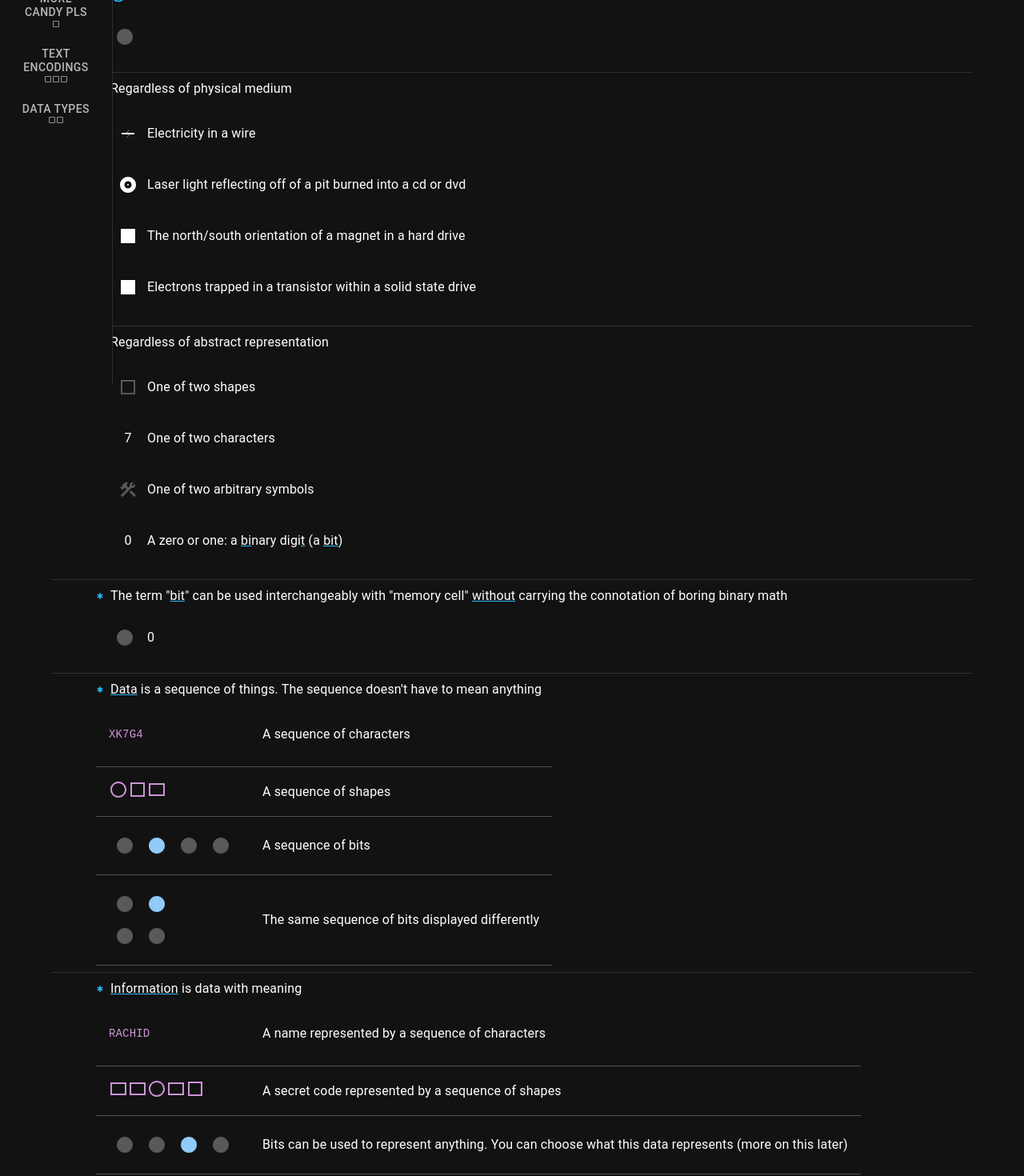
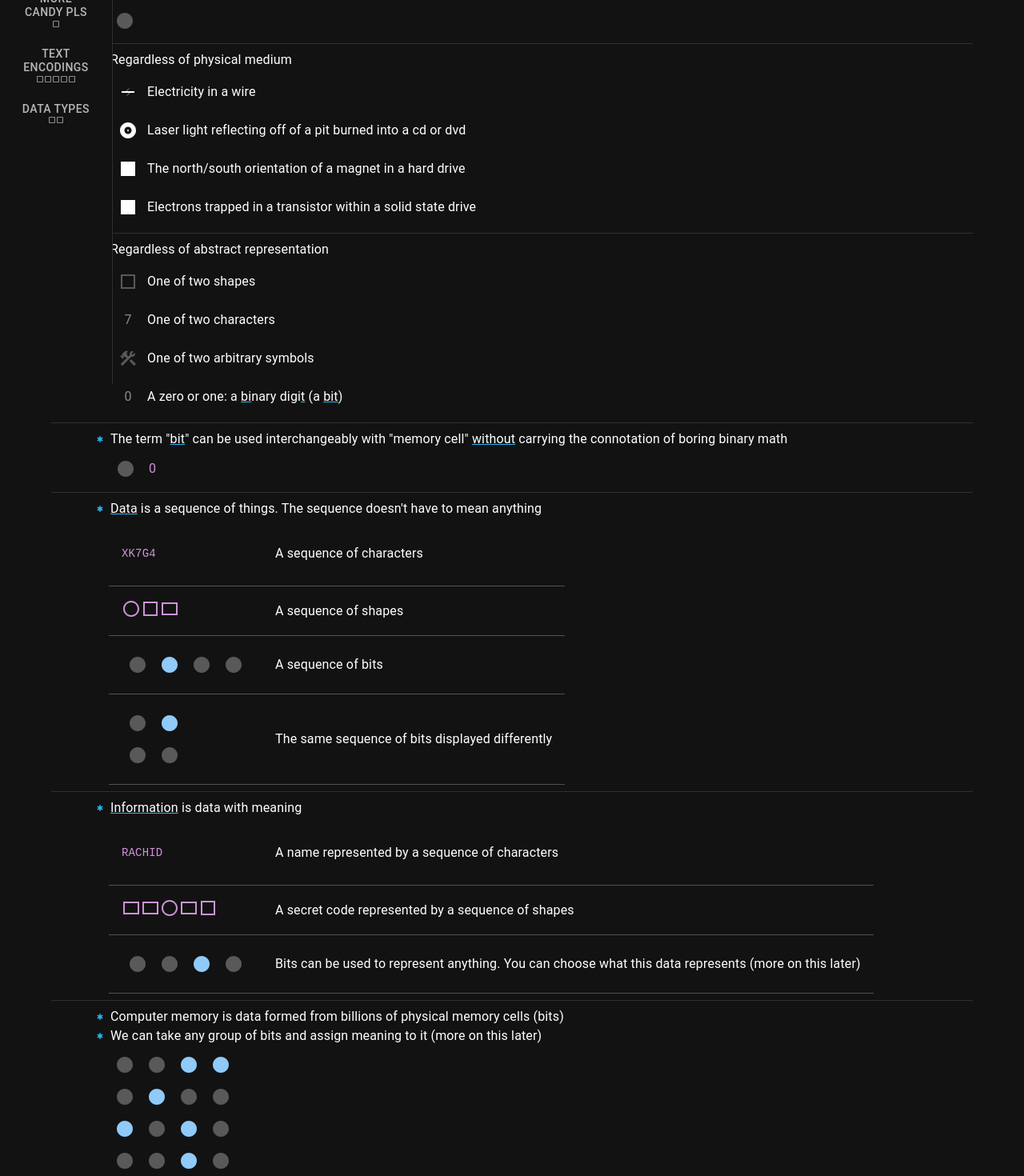
Before and after one commit to rachidlamouri/data-tutorial, a React (Vite) app: page / in a window 1280 px wide. Shown: the part 320-1790 px from the top of the page at 80% size. Built offline with nearby package versions, Linux system fonts and the light colour scheme.

Commit message:
Use NestedInfo component over List

```diff
--- a/src/layout/BulletPoints.tsx
+++ b/src/layout/BulletPoints.tsx
@@ -8,12 +8,16 @@ type BulletPointProps = {
 
 export function BulletPoints({ children }: BulletPointProps) {
   const childrenList = Array.isArray(children) ? children : [children];
-  return childrenList.map((point, index) => {
+  return (
+    <Stack>
+      {childrenList.map((point, index) => {
         return (
           <Stack key={index} direction="row" alignItems="center" gap={1}>
             <Emergency color="info" sx={{ fontSize: 10 }} />
             {point}
           </Stack>
         );
-  });
+      })}
+    </Stack>
+  );
 }
--- /dev/null
+++ b/src/layout/learnable/NestedInfo.tsx
@@ -0,0 +1,10 @@
+import { Stack } from '@mui/material';
+import { PropsWithChildren } from 'react';
+
+export function NestedInfo({ children }: PropsWithChildren) {
+  return (
+    <Stack marginLeft={2} width="fit-content">
+      {children}
+    </Stack>
+  );
+}
--- a/src/memory/Byte.tsx
+++ b/src/memory/Byte.tsx
@@ -237,18 +237,21 @@ export function Byte({
 
 type ByteHeaderProps = {
   readonlyUIntValue?: string;
+  hideUnsignedInt?: boolean;
   showSignedInt?: boolean;
   hideCharacter?: boolean;
 };
 
 export function ByteHeader({
   readonlyUIntValue = 'UInt',
+  hideUnsignedInt,
   showSignedInt,
   hideCharacter,
 }: ByteHeaderProps) {
   return (
     <Byte
       hideBits
+      hideUnsignedInt={hideUnsignedInt}
       showSignedInt={showSignedInt}
       hideCharacter={hideCharacter}
       readonlyUIntValue={readonlyUIntValue}
--- a/src/memory/Register.tsx
+++ b/src/memory/Register.tsx
@@ -12,6 +12,8 @@ type RegisterProps = {
   value?: number;
   initialValue?: number;
   disabled?: boolean;
+  hideCombinations?: boolean;
+  width?: number;
 };
 
 type BitState = {
@@ -34,6 +36,8 @@ export function Register({
   value: controlledValue,
   initialValue: controlledInitialValue,
   disabled,
+  hideCombinations = false,
+  width,
 }: RegisterProps) {
   const theme = useTheme();
   const hideLabels = size !== undefined;
@@ -115,7 +119,7 @@ export function Register({
 
   return (
     <Stack direction="row" alignItems="center" gap={1} width="fit-content">
-      <Stack alignItems="center">
+      <Stack alignItems="center" sx={{ width }}>
         <Stack
           direction="row"
           alignItems="center"
@@ -142,7 +146,10 @@ export function Register({
           })}
         </Stack>
         <Typography color="secondary">
-          {!hideLabels && labels !== undefined && labels[decimalValue]}
+          {!hideLabels &&
+            !hideCombinations &&
+            labels !== undefined &&
+            labels[decimalValue]}
         </Typography>
         {label !== undefined && typeof label === 'string' ? (
           <Typography color="secondary">{label}</Typography>
@@ -150,7 +157,7 @@ export function Register({
           label
         )}
       </Stack>
-      {!hideLabels && (
+      {!hideLabels && !hideCombinations && (
         <Stack>
           {possibleValues.map((nextDecimalValue, index) => {
             const bitList = nextDecimalValue
@@ -184,6 +191,12 @@ export function Register({
           })}
         </Stack>
       )}
+      <Typography color="secondary">
+        {!hideLabels &&
+          hideCombinations &&
+          labels !== undefined &&
+          labels[decimalValue]}
+      </Typography>
     </Stack>
   );
 }
--- a/src/subjects/combinations-subject/CombinationsSubject.tsx
+++ b/src/subjects/combinations-subject/CombinationsSubject.tsx
@@ -14,6 +14,7 @@ import { useEffect, useState } from 'react';
 import { Byte } from '../../memory/Byte';
 import { Underline } from '../../typography/Underline';
 import { InfoText } from '../../typography/InfoText';
+import { NestedInfo } from '../../layout/learnable/NestedInfo';
 
 function Learnable0() {
   const { onLearn, isVisible } = useLearnableContext();
@@ -37,6 +38,7 @@ function Learnable0() {
           A single bit can only represent a tiny piece of information
         </Typography>
       </BulletPoints>
+      <NestedInfo>
         <Table>
           <TableBody>
             <TableRow>
@@ -83,6 +85,7 @@ function Learnable0() {
               </TableCell>
               <TableCell>
                 <Register
+                  width={100}
                   onChange={() => {
                     setStates((previous) => ({
                       ...previous,
@@ -117,6 +120,7 @@ function Learnable0() {
             </TableRow>
           </TableBody>
         </Table>
+      </NestedInfo>
     </>
   );
 }
@@ -143,6 +147,7 @@ function Learnable1() {
           Instead of looking at just one bit, lets look at two bits together
         </Typography>
       </BulletPoints>
+      <NestedInfo>
         <Table>
           <TableBody>
             <TableRow>
@@ -193,6 +198,7 @@ function Learnable1() {
               </TableCell>
               <TableCell>
                 <Register
+                  width={100}
                   onChange={() => {
                     setStates((previous) => ({
                       ...previous,
@@ -231,6 +237,7 @@ function Learnable1() {
             </TableRow>
           </TableBody>
         </Table>
+      </NestedInfo>
     </>
   );
 }
@@ -250,7 +257,9 @@ function Learnable2() {
       <BulletPoints>
         <Typography>Three bits has even moooooore combinations</Typography>
       </BulletPoints>
+      <NestedInfo>
         <Register
+          width={150}
           onChange={() => {
             setInteractCount((previous) => previous + 1);
           }}
@@ -265,6 +274,7 @@ function Learnable2() {
             7: 'Noel',
           }}
         />
+      </NestedInfo>
     </>
   );
 }
@@ -293,6 +303,7 @@ function Learnable3() {
           combinations!
         </Typography>
       </BulletPoints>
+      <NestedInfo>
         <Byte
           hideUnsignedInt
           hideCharacter
@@ -300,6 +311,7 @@ function Learnable3() {
             setInteractCount((previous) => previous + 1);
           }}
         />
+      </NestedInfo>
     </>
   );
 }
@@ -321,12 +333,14 @@ function Learnable4() {
           Four bits is called a <Underline>nibble</Underline> lol
         </Typography>
       </BulletPoints>
+      <NestedInfo>
         <Register
           onChange={() => {
             setInteractCount((previous) => previous + 1);
           }}
           size={4}
         />
+      </NestedInfo>
     </>
   );
 }
--- a/src/subjects/data-subject/DataSubject.tsx
+++ b/src/subjects/data-subject/DataSubject.tsx
@@ -1,4 +1,4 @@
-import { List, ListItem, Stack, Typography } from '@mui/material';
+import { Stack, Typography } from '@mui/material';
 import { useEffect, useState } from 'react';
 import {
   Circle as CircleIcon,
@@ -23,6 +23,8 @@ import { InformationExampleTable } from './InformationExampleTable';
 import { useLearnableContext } from '../../learnable-provider/LearnableProvider';
 import { BulletPoints } from '../../layout/BulletPoints';
 import { Underline } from '../../typography/Underline';
+import { Register } from '../../memory/Register';
+import { NestedInfo } from '../../layout/learnable/NestedInfo';
 
 function Analogy() {
   return (
@@ -76,8 +78,7 @@ function Learnable0() {
           <Typography>The circle below is interactive!</Typography>
         </Stack>
       </BulletPoints>
-      <List>
-        <ListItem>
+      <NestedInfo>
         <MemoryCell
           IconComponent={CircleIcon}
           onChange={(value) => {
@@ -88,8 +89,7 @@ function Learnable0() {
             }
           }}
         />
-        </ListItem>
-      </List>
+      </NestedInfo>
     </>
   );
 }
@@ -114,8 +114,8 @@ function Learnable1() {
       <BulletPoints>
         <Typography>Regardless of physical medium</Typography>
       </BulletPoints>
-      <List>
-        <ListItem>
+      <NestedInfo>
+        <Stack direction="row" alignItems="center">
           <MemoryCell
             size="large"
             onChange={() => {
@@ -142,8 +142,8 @@ function Learnable1() {
             }}
           </MemoryCell>
           <Typography>Electricity in a wire</Typography>
-        </ListItem>
-        <ListItem>
+        </Stack>
+        <Stack direction="row" alignItems="center">
           <MemoryCell
             onChange={() => {
               setStates((previous) => ({
@@ -173,8 +173,8 @@ function Learnable1() {
           <Typography>
             Laser light reflecting off of a pit burned into a cd or dvd
           </Typography>
-        </ListItem>
-        <ListItem>
+        </Stack>
+        <Stack direction="row" alignItems="center">
           <MemoryCell
             onChange={() => {
               setStates((previous) => ({
@@ -205,8 +205,8 @@ function Learnable1() {
           <Typography>
             The north/south orientation of a magnet in a hard drive
           </Typography>
-        </ListItem>
-        <ListItem>
+        </Stack>
+        <Stack direction="row" alignItems="center">
           <MemoryCell
             onChange={() => {
               setStates((previous) => ({
@@ -237,8 +237,8 @@ function Learnable1() {
           <Typography>
             Electrons trapped in a transistor within a solid state drive
           </Typography>
-        </ListItem>
-      </List>
+        </Stack>
+      </NestedInfo>
     </>
   );
 }
@@ -263,8 +263,8 @@ function Learnable2() {
       <BulletPoints>
         <Typography>Regardless of abstract representation</Typography>
       </BulletPoints>
-      <List>
-        <ListItem>
+      <NestedInfo>
+        <Stack direction="row" alignItems="center">
           <MemoryCell
             onChange={() => {
               setStates((previous) => ({
@@ -280,8 +280,8 @@ function Learnable2() {
             }}
           </MemoryCell>
           <Typography>One of two shapes</Typography>
-        </ListItem>
-        <ListItem>
+        </Stack>
+        <Stack direction="row" alignItems="center">
           <MemoryCell
             onChange={() => {
               setStates((previous) => ({
@@ -296,13 +296,15 @@ function Learnable2() {
           >
             {({ color, isEnabled }) => {
               return (
-                <Typography color={color}>{isEnabled ? 'J' : '7'}</Typography>
+                <Typography color={isEnabled ? color : 'textDisabled'}>
+                  {isEnabled ? 'J' : '7'}
+                </Typography>
               );
             }}
           </MemoryCell>
           <Typography>One of two characters</Typography>
-        </ListItem>
-        <ListItem>
+        </Stack>
+        <Stack direction="row" alignItems="center">
           <MemoryCell
             onChange={() => {
               setStates((previous) => ({
@@ -318,8 +320,8 @@ function Learnable2() {
             }}
           </MemoryCell>
           <Typography>One of two arbitrary symbols</Typography>
-        </ListItem>
-        <ListItem>
+        </Stack>
+        <Stack direction="row" alignItems="center">
           <MemoryCell
             onChange={() => {
               setStates((previous) => ({
@@ -334,7 +336,9 @@ function Learnable2() {
           >
             {({ color, isEnabled }) => {
               return (
-                <Typography color={color}>{isEnabled ? '1' : '0'}</Typography>
+                <Typography color={isEnabled ? color : 'textDisabled'}>
+                  {isEnabled ? '1' : '0'}
+                </Typography>
               );
             }}
           </MemoryCell>
@@ -343,15 +347,14 @@ function Learnable2() {
             nary digi
             <Underline>t</Underline> (a <Underline>bit</Underline>)
           </Typography>
-        </ListItem>
-      </List>
+        </Stack>
+      </NestedInfo>
     </>
   );
 }
 
 function Learnable3() {
   const { onLearn } = useLearnableContext();
-  const [controlledValue, setControlledValue] = useState(false);
 
   return (
     <>
@@ -362,23 +365,18 @@ function Learnable3() {
           of boring binary math
         </Typography>
       </BulletPoints>
-      <List>
-        <ListItem>
-          <MemoryCell
-            onChange={(value) => {
-              setControlledValue(value);
+      <NestedInfo>
+        <Register
+          hideCombinations
+          onChange={() => {
             onLearn();
           }}
+          labels={{
+            0: '0',
+            1: '1',
+          }}
         />
-          <MemoryCell value={controlledValue}>
-            {({ color, isEnabled }) => {
-              return (
-                <Typography color={color}>{isEnabled ? '1' : '0'}</Typography>
-              );
-            }}
-          </MemoryCell>
-        </ListItem>
-      </List>
+      </NestedInfo>
     </>
   );
 }
@@ -392,7 +390,9 @@ function Learnable4() {
           doesn't have to mean anything
         </Typography>
       </BulletPoints>
+      <NestedInfo>
         <DataExampleTable />
+      </NestedInfo>
     </>
   );
 }
@@ -405,7 +405,9 @@ function Learnable5() {
           <Underline>Information</Underline> is data with meaning
         </Typography>
       </BulletPoints>
+      <NestedInfo>
         <InformationExampleTable />
+      </NestedInfo>
     </>
   );
 }
@@ -428,32 +430,32 @@ function Learnable6() {
           later)
         </Typography>
       </BulletPoints>
-      <Stack>
-        <Stack direction="row">
+      <NestedInfo>
+        <Stack direction="row" alignItems="center">
           <MemoryCell onChange={onMemoryInteract} />
           <MemoryCell onChange={onMemoryInteract} />
           <MemoryCell onChange={onMemoryInteract} initialValue={true} />
           <MemoryCell onChange={onMemoryInteract} initialValue={true} />
         </Stack>
-        <Stack direction="row">
+        <Stack direction="row" alignItems="center">
           <MemoryCell onChange={onMemoryInteract} />
           <MemoryCell onChange={onMemoryInteract} initialValue={true} />
           <MemoryCell onChange={onMemoryInteract} />
           <MemoryCell onChange={onMemoryInteract} />
         </Stack>
-        <Stack direction="row">
+        <Stack direction="row" alignItems="center">
           <MemoryCell onChange={onMemoryInteract} initialValue={true} />
           <MemoryCell onChange={onMemoryInteract} />
           <MemoryCell onChange={onMemoryInteract} initialValue={true} />
           <MemoryCell onChange={onMemoryInteract} />
         </Stack>
-        <Stack direction="row">
+        <Stack direction="row" alignItems="center">
           <MemoryCell onChange={onMemoryInteract} />
           <MemoryCell onChange={onMemoryInteract} />
           <MemoryCell onChange={onMemoryInteract} initialValue={true} />
           <MemoryCell onChange={onMemoryInteract} />
         </Stack>
-      </Stack>
+      </NestedInfo>
     </>
   );
 }
--- a/src/subjects/encoding-subject/EncodingSubject.tsx
+++ b/src/subjects/encoding-subject/EncodingSubject.tsx
@@ -5,6 +5,7 @@ import { BulletPoints } from '../../layout/BulletPoints';
 import { useLearnableContext } from '../../learnable-provider/LearnableProvider';
 import { Register } from '../../memory/Register';
 import { Underline } from '../../typography/Underline';
+import { NestedInfo } from '../../layout/learnable/NestedInfo';
 
 function Learnable0() {
   const { onLearn } = useLearnableContext();
@@ -20,7 +21,9 @@ function Learnable0() {
           The bit below <Underline>encodes</Underline> the owner of a tent
         </Typography>
       </BulletPoints>
+      <NestedInfo>
         <Register
+          hideCombinations
           onChange={() => {
             onLearn();
           }}
@@ -29,6 +32,7 @@ function Learnable0() {
             1: 'Noel',
           }}
         />
+      </NestedInfo>
     </>
   );
 }
@@ -44,7 +48,9 @@ function Learnable1() {
           tent
         </Typography>
       </BulletPoints>
+      <NestedInfo>
         <Register
+          hideCombinations
           onChange={() => {
             onLearn();
           }}
@@ -55,6 +61,7 @@ function Learnable1() {
             3: '3',
           }}
         />
+      </NestedInfo>
       <BulletPoints>
         <Typography>Idk who the third dog is either</Typography>
       </BulletPoints>
@@ -73,7 +80,9 @@ function Learnable2() {
           around the world
         </Typography>
       </BulletPoints>
+      <NestedInfo>
         <Register
+          hideCombinations
           onChange={() => {
             onLearn();
           }}
@@ -82,6 +91,7 @@ function Learnable2() {
             1: 'Neat',
           }}
         />
+      </NestedInfo>
     </>
   );
 }
--- a/src/subjects/number-encodings-subject/NumberEncodingsSubject.tsx
+++ b/src/subjects/number-encodings-subject/NumberEncodingsSubject.tsx
@@ -12,6 +12,7 @@ import {
 import { InfoOutlined } from '@mui/icons-material';
 import { InfoText } from '../../typography/InfoText';
 import { Underline } from '../../typography/Underline';
+import { NestedInfo } from '../../layout/learnable/NestedInfo';
 
 function Learnable0() {
   return (
@@ -28,20 +29,22 @@ function Learnable0() {
         <Stack direction="row" gap={1} alignItems="center">
           <InfoOutlined color="info" fontSize="small" />
           <Typography>
-            You can interact with the memory cell <InfoText>and</InfoText>{' '}
+            You can interact with the memory cells <InfoText>and</InfoText>{' '}
             number field below
           </Typography>
         </Stack>
       </BulletPoints>
+      <NestedInfo>
         <ByteHeader hideCharacter readonlyUIntValue="Int" />
         <Byte hideCharacter />
+      </NestedInfo>
     </>
   );
 }
 
 function Learnable1() {
   return (
-    <>
+    <Stack gap={2}>
       <BulletPoints>
         <Typography>
           To support negative integers we need to indicate the{' '}
@@ -56,8 +59,10 @@ function Learnable1() {
           <InfoText>-128</InfoText> to <InfoText>127</InfoText>
         </Typography>
       </BulletPoints>
+      <NestedInfo>
         <ByteHeader showSignedInt hideCharacter />
         <Byte showSignedInt hideCharacter initialUIntValue={128} />
+      </NestedInfo>
       <BulletPoints>
         <Typography>
           If only the left bit is on, then its signed value is{' '}
@@ -73,7 +78,7 @@ function Learnable1() {
           If all bits are on it's <InfoText>-1</InfoText>{' '}
         </Typography>
       </BulletPoints>
-    </>
+    </Stack>
   );
 }
 
@@ -110,7 +115,7 @@ function Learnable2() {
   };
 
   return (
-    <>
+    <Stack gap={2}>
       <BulletPoints>
         <Typography>
           Want to store a bigger number? Just group some bytes!
@@ -123,6 +128,7 @@ function Learnable2() {
           <InfoText>{MAX_VALUE.toLocaleString()}</InfoText>{' '}
         </Typography>
       </BulletPoints>
+      <NestedInfo>
         <Stack alignItems="center">
           <Stack
             gap={1}
@@ -206,7 +212,8 @@ function Learnable2() {
             }}
           />
         </Stack>
-    </>
+      </NestedInfo>
+    </Stack>
   );
 }
 
```
Also changed, not shown: src/subjects/text-encodings-subject/TextEncodingsSubject.tsx (+79 -19 lines). Lines whose indentation alone changed are shown as unchanged.
